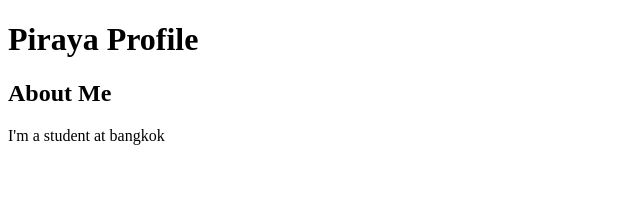
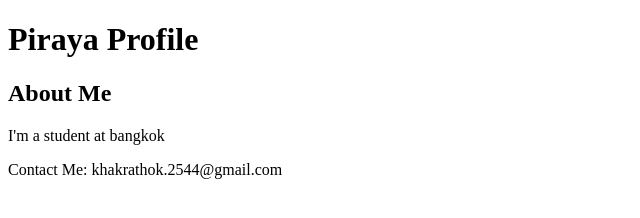
Before and after one commit to pirayaf/piraya-profile-project, a plain HTML site: page index.html in a window 1280 px wide. Shown: the whole page, without its empty margins (0-640 px from the left). Drawn offline with Linux system fonts and the light colour scheme.

Commit message:
Add footer
add footer

```diff
--- a/index.html
+++ b/index.html
@@ -10,5 +10,6 @@
     <h1>Piraya Profile</h1>
     <h2>About Me</h2>
     <p>I'm a student at bangkok</p>
+    <footer>Contact Me: khakrathok.2544@gmail.com</footer>
 </body>
 </html>
```
